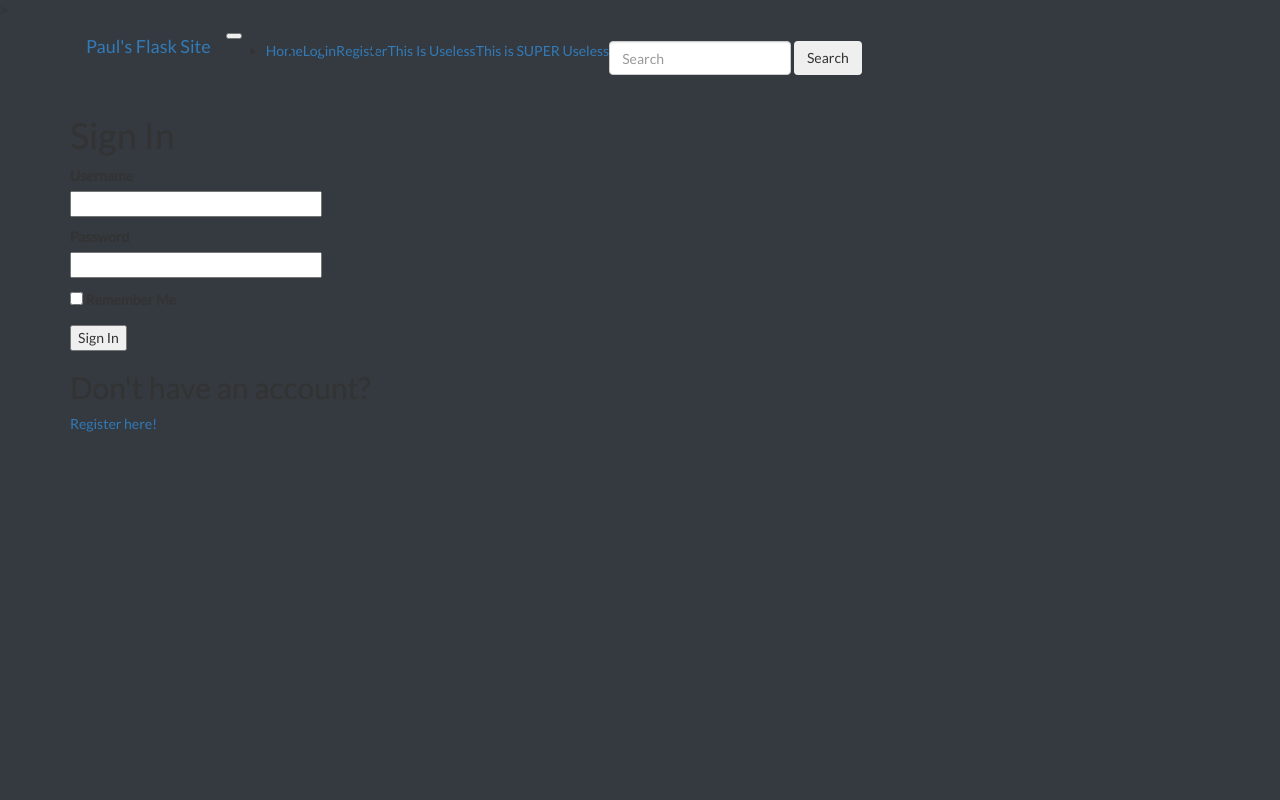
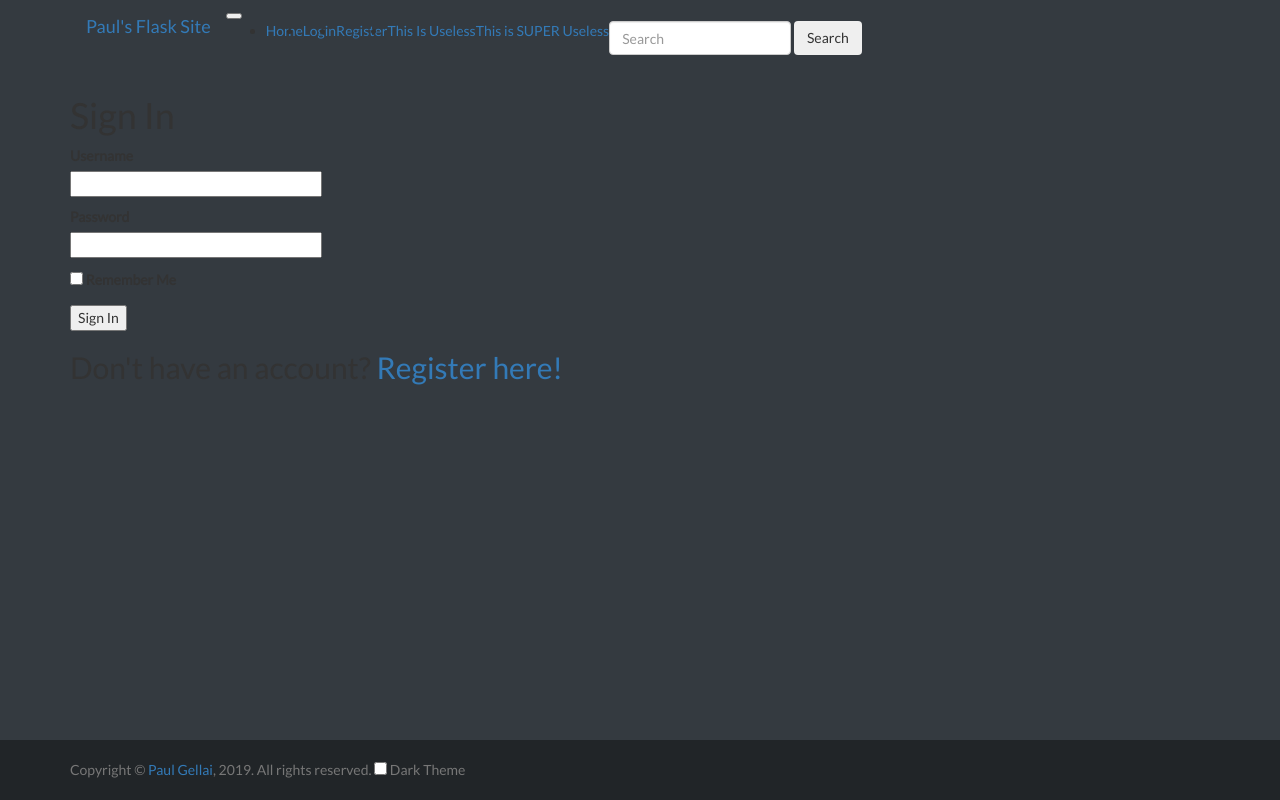
Before and after one commit to PaulGG/flask_site, a Flask app: page /login in a window 1280 px wide. Run offline with Flask 2, Linux system fonts and the light colour scheme; some libraries are stand-ins or nearby versions.

Commit message:
prepping for cookies

```diff
--- a/static/css/main.css
+++ b/static/css/main.css
@@ -1,5 +1,35 @@
 body.dark {
     background-color: #343A40;
+}
+
+/* for bootstrap sticky header */
+html {
+    position: relative;
+    min-height: 100%;
+}
+body {
+    margin-bottom: 60px; /* Margin bottom by footer height */
+}
+
+.footer {
+    position: absolute;
+    bottom: 0;
+    width: 100%;
+    height: 60px; /* Set the fixed height of the footer here */
+    line-height: 60px; /* Vertically center the text there */
+}
+
+footer.light {
+    background-color: #f5f5f5;
+}
+
+footer.dark {
+    background-color: #212528;
+}
+/* end sticky header */
+
+.darker {
+    background-color: #212528;
 }
 
 .font {
--- a/static/css/titatoggle.css
+++ b/static/css/titatoggle.css
@@ -102,7 +102,7 @@ Animation
       content: "";
       height: 20px;
       width: 40px;
-      background: rgba(100, 100, 100, 0.2);
+      background: rgba(200, 200, 200, 1);
       box-shadow: inset 0 0 5px rgba(0, 0, 0, 0.8);
       transition: background .2s ease-out; }
     .checkbox-slider input + span:after, .checkbox-slider--default input + span:after, .checkbox-slider--a-rounded input + span:after, .checkbox-slider--a input + span:after, .checkbox-slider--b input + span:after, .checkbox-slider--b-flat input + span:after, .checkbox-slider--c input + span:after, .checkbox-slider--c-weight input + span:after {
--- a/templates/base.html
+++ b/templates/base.html
@@ -10,7 +10,7 @@
 {% endblock %}
 
 {% block body_attribs %}
-<body class="dark"></body>
+class="dark"
 {% endblock %}
 
 {% block scripts %}
@@ -77,3 +77,29 @@
   </nav>
 </div>
 {% endblock %}
+
+{% block content %}
+<div class="font container text-light">
+{% block extended_content %}{% endblock %}
+</div>
+<footer class="footer font text-light dark">
+    <div class="container">
+      <span class="text-muted">
+        Copyright © <a href="https://paul.systems">Paul Gellai</a>, 2019. All rights reserved. <input type="checkbox" aria-label="Light or Dark Mode"><span> Dark Theme</span>
+      </span>
+
+
+</footer>
+<!--<div class="font text-light card bg-dark">
+    <div class="card-header">
+      Paul's Flask Site
+    </div>
+    <div class="card-body">
+      <blockquote class="blockquote mb-0">
+        <p>Lorem ipsum dolor sit amet, consectetur adipiscing elit. Integer posuere erat a ante.</p>
+
+      </blockquote>
+    </div>
+  </div>
+-->
+{% endblock %}
--- a/templates/index.html
+++ b/templates/index.html
@@ -1,6 +1,5 @@
 {% extends "base.html" %}
-{% block content %}
-    <div class="font text-light container">
+{% block extended_content %}
     {% with messages = get_flashed_messages() %}
         {% if messages %}
             <ul>
@@ -11,5 +10,4 @@
         {% endif %}
     {% endwith %}
     <h1>Hello there</h1>
-    </div>
 {% endblock %}
--- a/templates/login.html
+++ b/templates/login.html
@@ -1,7 +1,6 @@
 {% extends "base.html" %}
 
-{% block content %}
-<div class="font container text-light">
+{% block extended_content %}
 <h1>Sign In</h1>
 <form action="" method="post" novalidate>
     {{ form.hidden_tag() }}
@@ -40,6 +39,6 @@
         {{ form.submit() }}
     </p>
 </form>
-    <h2>Don't have an account?</h2><a href="/register">Register here!</a>
-</div>
+<h2>Don't have an account? <a href="/register">Register here!</a></h2>
+<br>
 {% endblock %}
--- a/templates/register.html
+++ b/templates/register.html
@@ -1,7 +1,6 @@
 {% extends "base.html" %}
 
-{% block content %}
-	<div class="container text-light font">
+{% block extended_content %}
 	<h1>Register</h1>
 	<form action="" method="post">
 		{{ form.hidden_tag() }}
@@ -36,5 +35,4 @@
 		<p>{{ form.submit() }}</p>
 	</form>
 	<p>I will never send you emails (why would I?) and your password is securely hashed using Argon2. However, please don't use the same password you've used on other sites for this one. It's bad practice.</p>
-	</div>
 {% endblock %}
```
Also changed, not shown: templates/404.html (+3 -5 lines). Lines whose indentation alone changed are shown as unchanged.
